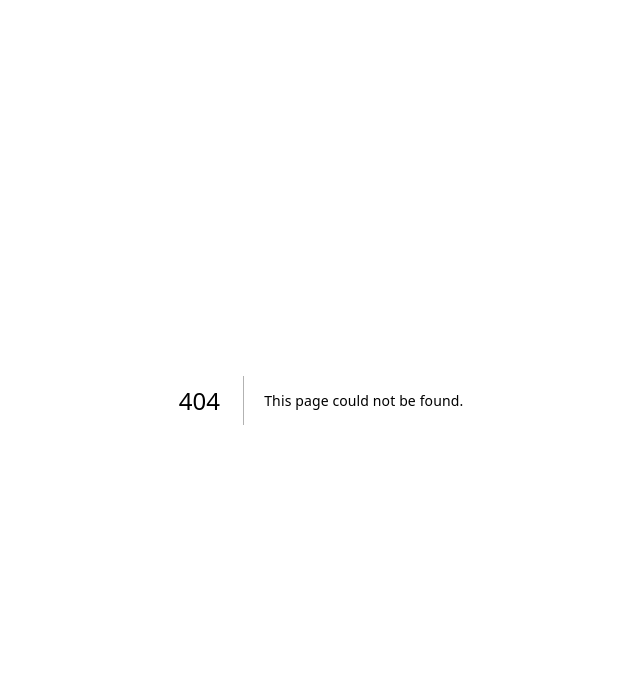
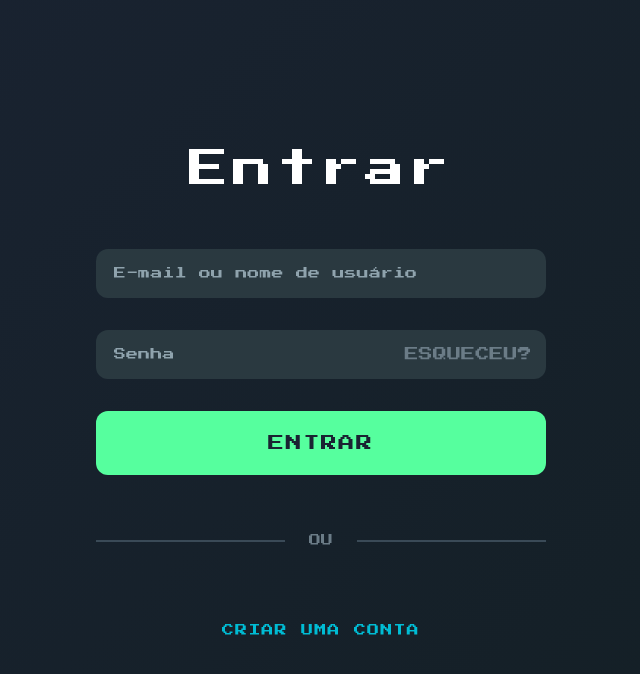
Before and after one commit to luan-vieira-er/28-BYTCHE, a Next.js app in the folder frontend/: page /LoginPage in a window 1280 px wide. Before the commit this address had no page. Shown: the top 674 px of the page, without its empty margins (319-959 px from the left). Built offline with nearby package versions, Linux system fonts and the light colour scheme.

Commit message:
feat: Tela de Login

```diff
--- /dev/null
+++ b/frontend/pages/LoginPage/index.js
@@ -0,0 +1,235 @@
+import { Button, InputAdornment, TextField, Divider, Box, Typography } from "@mui/material";
+import { useRouter } from 'next/router';
+
+export default function LoginPage() {
+    const router = useRouter();
+
+    const handleEndAdornmentClick = () => {
+        // Substitua '/sua-rota' pela rota que você deseja navegar
+        router.push('/sua-rota');
+    };
+
+    return (
+        <Box
+            sx={{
+                width: '100vw',
+                height: '100vh',
+                background: 'linear-gradient(135deg, #1a2332 0%, #131f24 100%)',
+                display: 'flex',
+                alignItems: 'center',
+                justifyContent: 'center',
+                fontFamily: '"Press Start 2P", monospace',
+                padding: { xs: 2, sm: 3, md: 4 }
+            }}
+        >
+            <Box
+                sx={{
+                    display: 'flex',
+                    flexDirection: 'column',
+                    gap: { xs: 3, sm: 4 },
+                    alignItems: 'center',
+                    width: { xs: '100%', sm: '400px', md: '450px' },
+                    maxWidth: '95vw'
+                }}
+            >
+                {/* Título */}
+                <Typography
+                    variant="h1"
+                    sx={{
+                        fontSize: { xs: '1.8rem', sm: '2.2rem', md: '2.5rem' },
+                        fontWeight: 'normal',
+                        color: 'white',
+                        textAlign: 'center',
+                        fontFamily: '"Press Start 2P", monospace',
+                        marginBottom: { xs: 2, sm: 3 }
+                    }}
+                >
+                    Entrar
+                </Typography>
+
+                {/* Campo Email */}
+                <TextField
+                    placeholder="E-mail ou nome de usuário"
+                    variant="outlined"
+                    fullWidth
+                    sx={{
+                        '& .MuiOutlinedInput-root': {
+                            backgroundColor: '#2a3940',
+                            borderRadius: '12px',
+                            fontSize: { xs: '12px', sm: '14px' },
+                            fontFamily: '"Press Start 2P", monospace',
+                            color: '#8fa3ad',
+                            border: 'none',
+                            '& fieldset': {
+                                border: 'none'
+                            },
+                            '&:hover fieldset': {
+                                border: 'none'
+                            },
+                            '&.Mui-focused fieldset': {
+                                border: 'none'
+                            },
+                            '&:hover': {
+                                backgroundColor: '#334149'
+                            },
+                            '&.Mui-focused': {
+                                backgroundColor: '#334149'
+                            }
+                        },
+                        '& .MuiOutlinedInput-input': {
+                            padding: { xs: '14px 16px', sm: '16px 18px' },
+                            color: '#8fa3ad',
+                            fontFamily: '"Press Start 2P", monospace',
+                            fontSize: { xs: '10px', sm: '12px' },
+                            '&::placeholder': {
+                                color: '#8fa3ad',
+                                opacity: 1,
+                                fontFamily: '"Press Start 2P", monospace'
+                            }
+                        }
+                    }}
+                />
+
+                {/* Campo Senha */}
+                <TextField
+                    placeholder="Senha"
+                    type="password"
+                    variant="outlined"
+                    fullWidth
+                    sx={{
+                        '& .MuiOutlinedInput-root': {
+                            backgroundColor: '#2a3940',
+                            borderRadius: '12px',
+                            fontSize: { xs: '12px', sm: '14px' },
+                            fontFamily: '"Press Start 2P", monospace',
+                            color: '#8fa3ad',
+                            border: 'none',
+                            '& fieldset': {
+                                border: 'none'
+                            },
+                            '&:hover fieldset': {
+                                border: 'none'
+                            },
+                            '&.Mui-focused fieldset': {
+                                border: 'none'
+                            },
+                            '&:hover': {
+                                backgroundColor: '#334149'
+                            },
+                            '&.Mui-focused': {
+                                backgroundColor: '#334149'
+                            }
+                        },
+                        '& .MuiOutlinedInput-input': {
+                            padding: { xs: '14px 16px', sm: '16px 18px' },
+                            color: '#8fa3ad',
+                            fontFamily: '"Press Start 2P", monospace',
+                            fontSize: { xs: '10px', sm: '12px' },
+                            '&::placeholder': {
+                                color: '#8fa3ad',
+                                opacity: 1,
+                                fontFamily: '"Press Start 2P", monospace'
+                            }
+                        }
+                    }}
+                    slotProps={{
+                        input: {
+                            endAdornment: (
+                                <InputAdornment position="end">
+                                    <span
+                                        onClick={handleEndAdornmentClick}
+                                        style={{
+                                            cursor: 'pointer',
+                                            color: '#6b7c87',
+                                            fontFamily: '"Press Start 2P", monospace',
+                                            fontSize: { xs: '8px', sm: '10px' },
+                                            transition: 'color 0.3s ease',
+                                            textTransform: 'uppercase'
+                                        }}
+                                        onMouseEnter={(e) => e.target.style.color = '#8fa3ad'}
+                                        onMouseLeave={(e) => e.target.style.color = '#6b7c87'}
+                                    >
+                                        Esqueceu?
+                                    </span>
+                                </InputAdornment>
+                            ),
+                        },
+                    }}
+                />
+
+                {/* Botão Entrar */}
+                <Button
+                    variant="contained"
+                    fullWidth
+                    sx={{
+                        backgroundColor: '#56FF9E',
+                        color: '#1a2332',
+                        borderRadius: '12px',
+                        padding: { xs: '12px 0', sm: '14px 0', md: '16px 0' },
+                        fontSize: { xs: '12px', sm: '14px', md: '16px' },
+                        fontWeight: 'normal',
+                        fontFamily: '"Press Start 2P", monospace',
+                        textTransform: 'uppercase',
+                        boxShadow: 'none',
+                        '&:hover': {
+                            backgroundColor: '#4ade80',
+                            boxShadow: 'none'
+                        }
+                    }}
+                >
+                    ENTRAR
+                </Button>
+
+                {/* Separador OU */}
+                <Box
+                    sx={{
+                        display: 'flex',
+                        alignItems: 'center',
+                        width: '100%',
+                        my: { xs: 2, sm: 3 }
+                    }}
+                >
+                    <Divider
+                        sx={{
+                            flex: 1,
+                            borderColor: '#3a4a57',
+                            borderWidth: '1px'
+                        }}
+                    />
+                    <Typography
+                        sx={{
+                            mx: 3,
+                            color: '#6b7c87',
+                            fontSize: { xs: '10px', sm: '12px' },
+                            fontFamily: '"Press Start 2P", monospace',
+                            textTransform: 'uppercase'
+                        }}
+                    >
+                        OU
+                    </Typography>
+                    <Divider
+                        sx={{
+                            flex: 1,
+                            borderColor: '#3a4a57',
+                            borderWidth: '1px'
+                        }}
+                    />
+                </Box>
+
+                {/* Botões de redes sociais */}
+                <Box
+                    sx={{
+                        display: 'flex',
+                        gap: { xs: 2, sm: 3 },
+                        width: '100%',
+                        flexDirection: { xs: 'column', sm: 'row' }
+                    }}
+                >
+                    <Button variant="text" className="flex w-full">
+                        Criar uma conta
+                    </Button>
+                </Box>
+            </Box>
+        </Box>
+    );
+}
```
